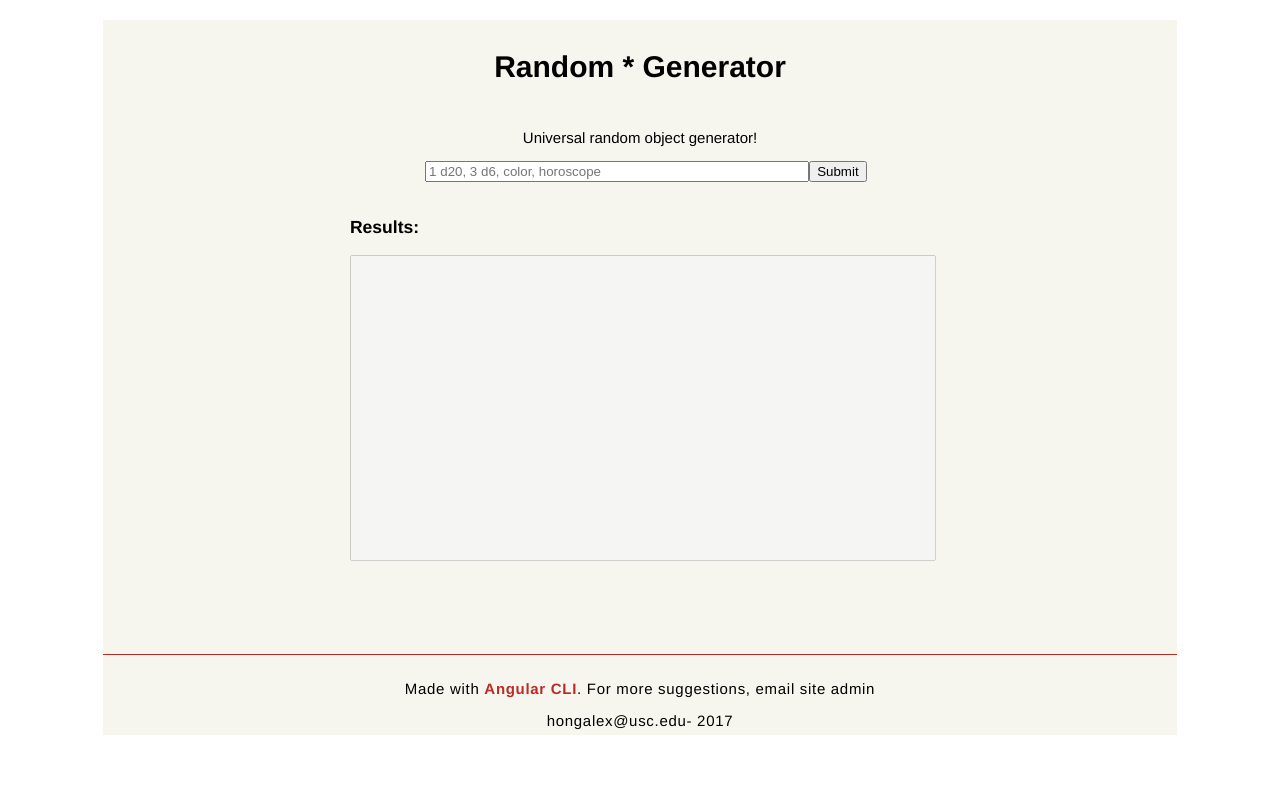
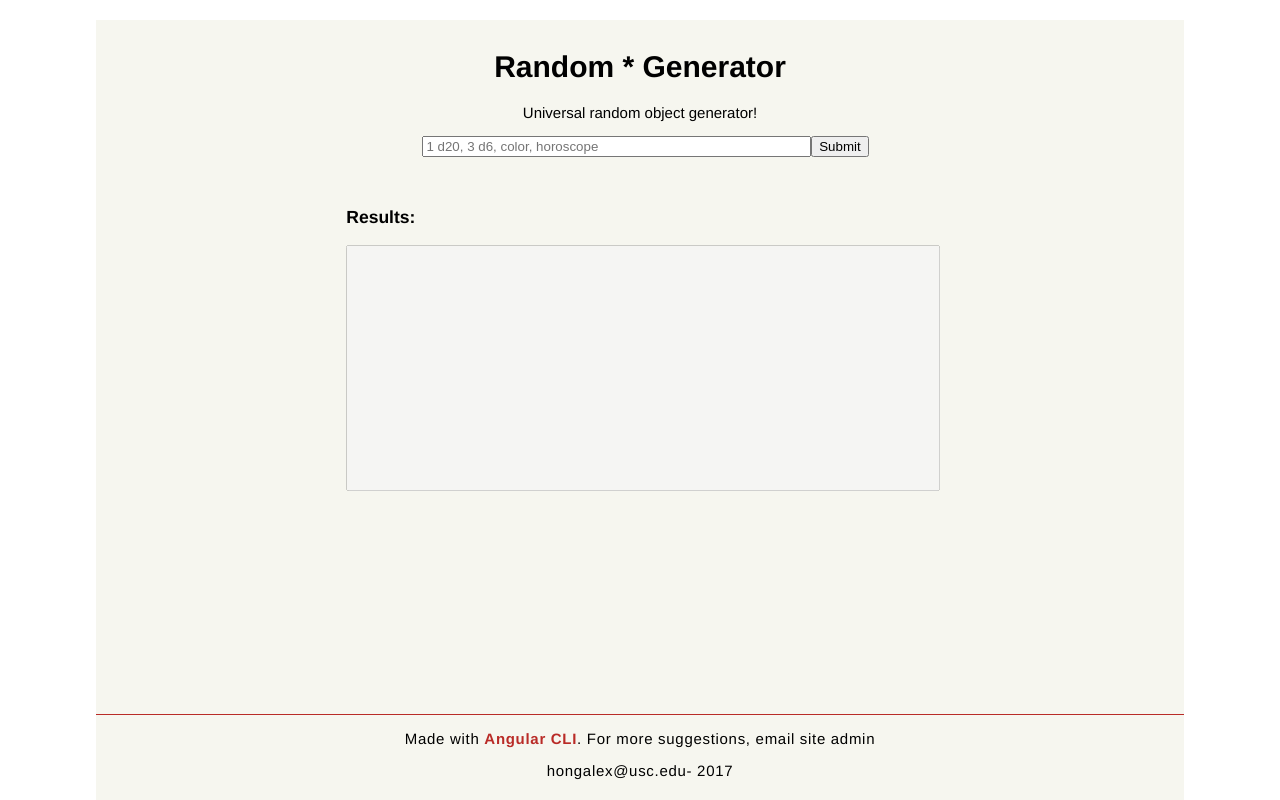
Before and after one commit to hongalex/random-object-generator, an Angular app: page / in a window 1280 px wide. Built offline with nearby package versions, Linux system fonts and the light colour scheme.

Commit message:
fixed footer and scaling css

```diff
--- a/src/app/app.component.scss
+++ b/src/app/app.component.scss
@@ -10,10 +10,10 @@ h1 {
   position: relative;
   width: 85%;
   min-height: 100%;
+  max-height: 100%;
   margin: 0 auto;
   font-family: "HelveticaNeue-Light", "Helvetica Neue Light", "Helvetica Neue", Helvetica, Arial, "Lucida Grande", sans-serif;
   font-size: 15px;
-  height: 500%;
 
    @media #{$mobile-only} {
     width: 100%;
--- a/src/app/footer/footer.component.scss
+++ b/src/app/footer/footer.component.scss
@@ -2,10 +2,18 @@ $mobile-only: "only screen and (max-width : 768px)";
 $laptop-only: "only screen and (min-width : 769px)";
 $tablet-only: "only screen and (max-width : 1024px)";
 
+p {
+
+  margin: none;
+  padding: none;
+}
+
 #footer {
-  position: relative;
-  padding: 10px;
-  height: 60px;
+  width: 100%;
+  position: absolute;
+  height: 90px;
+  bottom:15px;
+  clear: both;
   border-top: 1px solid #b92b27;
   letter-spacing: 0.7px;
   text-align: center;
--- a/src/app/input/input.component.scss
+++ b/src/app/input/input.component.scss
@@ -7,10 +7,8 @@ $tablet-only: "only screen and (max-width : 1024px)";
   background-color: #F6F6EF;
   position: relative;
   min-height: 85px;
-  padding-top: 10px;
   font-family: "HelveticaNeue-Light", "Helvetica Neue Light", "Helvetica Neue", Helvetica, Arial, "Lucida Grande", sans-serif;
   font-size: 15px;
-  height: 100%;
 }
 
 p {
--- a/src/app/random-item.service.ts
+++ b/src/app/random-item.service.ts
@@ -5,6 +5,7 @@ var colorsJson = require('../../node_modules/material-colors-json/colors.json')
 export class RandomItemService {
 
   validItems : string[] = ['d4', 'd6', 'd10', 'd20', 'coin', 'coins', 'color', 'colors', 'horoscope', 'horoscopes'];
+  //validItems: string[] = ['d[0-9]+', 'coin*', 'color*', 'horoscope*'];
 
   randomItem(item: string, quantity: number) : string {
     var itemResult: string = item + ": | ";
--- a/src/app/result/result.component.scss
+++ b/src/app/result/result.component.scss
@@ -12,7 +12,6 @@ $tablet-only: "only screen and (max-width : 1024px)";
   margin: 0 auto;
   font-family: "HelveticaNeue-Light", "Helvetica Neue Light", "Helvetica Neue", Helvetica, Arial, "Lucida Grande", sans-serif;
   font-size: 15px;
-  height: 100%;
 }
 
 textarea {
@@ -23,6 +22,7 @@ textarea {
   margin-right: 20%;
   max-width:60%;
   min-width:60%;
+  height: 30vh;
 
   @media #{$mobile-only} {
     margin-left: 15%;
--- a/src/styles.scss
+++ b/src/styles.scss
@@ -0,0 +1,7 @@
+html,
+body {
+	margin:0;
+	padding:0;
+	height:100%;
+	overflow:hidden;
+}
```
